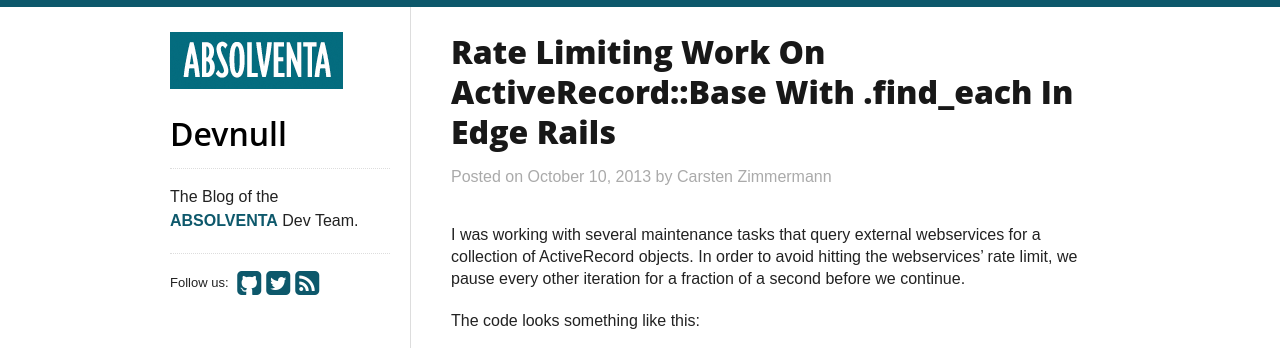
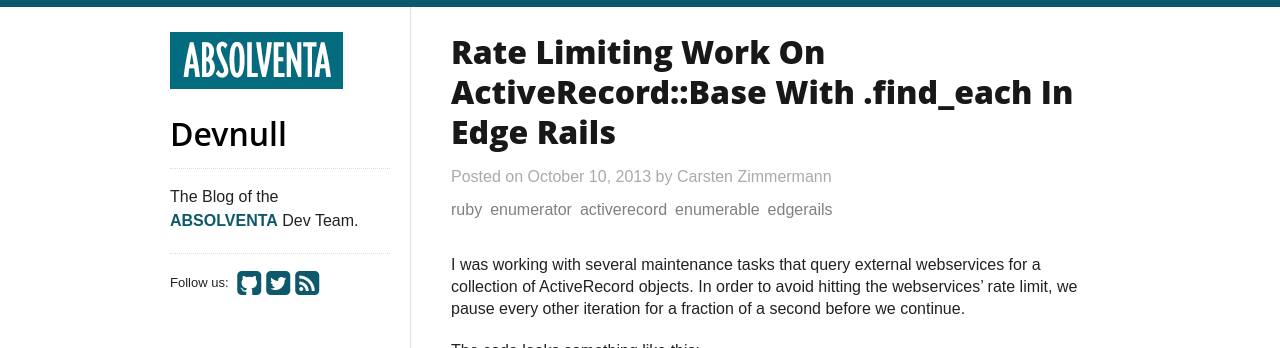
Before and after one commit to Absolventa/absolventa.github.io, a Jekyll site: the page built from _posts/2013-10-10-rate-limiting-with-activerecord-base-find_each-in-edge-rails.md, in a window 1280 px wide and 900 px high, cut to the strip 0-348 px from the top of the window. Built offline with Jekyll 4.4.1, drawn with Linux system fonts in a browser that asks for light colours; some web fonts are replaced; comment, search, counter and statistics services are not loaded.

```diff
--- a/_posts/2013-10-10-rate-limiting-with-activerecord-base-find_each-in-edge-rails.md
+++ b/_posts/2013-10-10-rate-limiting-with-activerecord-base-find_each-in-edge-rails.md
@@ -4,11 +4,12 @@ title: "Rate Limiting Work On ActiveRecord::Base With .find_each In Edge Rails"
 date: 2013-10-10 17:04
 author: Carsten Zimmermann
 comments: true
-categories:
-  - Enumerator
-  - ActiveRecord
-  - Enumerable
-  - Edge Rails
+tags:
+  - ruby
+  - enumerator
+  - activerecord
+  - enumerable
+  - edgerails
 ---
 
 I was working with several maintenance tasks that query external webservices
```
Also changed, not shown: _posts/2013-10-28-watching-a-certificate-revocation-list-using-event-girl.md (+5 -6 lines).
